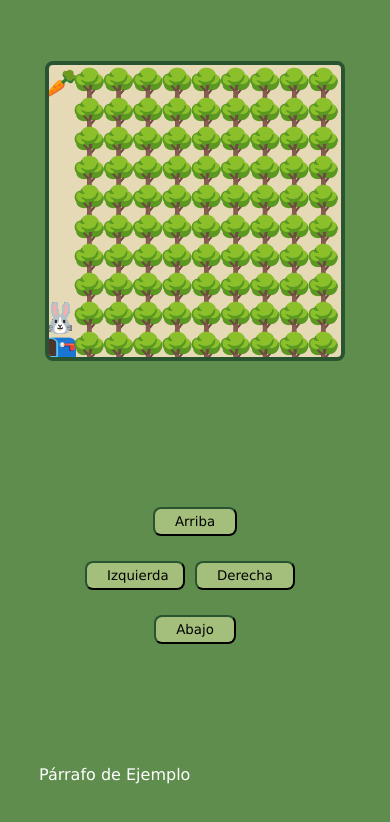
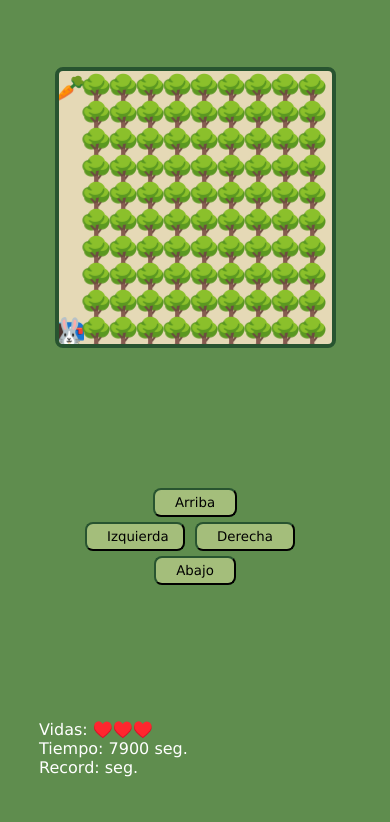
Before and after one commit to achipre/videogamejs, a plain HTML site: page index.html in a window 390 px wide. Both pictures are taken after a click on the button "Arriba". Drawn offline with Linux system fonts and the light colour scheme.

Commit message:
Limpiando Bug 1.0

```diff
--- a/game.js
+++ b/game.js
@@ -1,22 +1,78 @@
 const canvas = document.querySelector('#game');
 const game = canvas.getContext('2d');
 
-window.addEventListener('load', startGame);
-window.addEventListener('resize', startGame);
+window.addEventListener('load', setCanvasSize);
+window.addEventListener('resize', setCanvasSize);
 
-let canvasSize = (window.innerHeight > window.innerWidth) ? window.innerWidth * 0.75: window.innerHeight * 0.75;
-function startGame(){
+let canvasSize;
+let elementsSize;
+let level = 0;
+let lives = 3;
+
+let timeStart;
+let timePlayer;
+let timeInterval;
+
+// Selector de vidas
+const spanLive = document.querySelector('#lives');
+// Selector de tiempo
+const spanTime = document.querySelector('#time');
+
+// Selector de record
+const spanRecord = document.querySelector('#record');
+const pResult = document.querySelector('#result');
+//Crear personaje objeto
+const playerPosition = {
+  x: undefined ,
+  y: undefined ,
+}
+
+const gifPosition = {
+  x: undefined ,
+  y: undefined ,
+
+}
+
+let enemyPosition = [];
+
+function setCanvasSize() {
+
+  canvasSize = (window.innerHeight > window.innerWidth) ? Math.round(window.innerWidth * 0.7): Math.round(window.innerHeight * 0.7);
   canvas.setAttribute('width', canvasSize);
   canvas.setAttribute('height', canvasSize);
 
-  const elementsSize = canvasSize / 10;
+  elementsSize = Math.round(canvasSize / 10);
+  startGame();
+  playerPosition.x = undefined;
+  playerPosition.y = undefined;
+}
+
+
+function startGame(){
   game.font = elementsSize + 'px Impact';
   game.textAlign = 'end';
-  let map = maps[0]
+  let map = maps[level]
+  showLives();
+  showTime();
+  showRecord();
+
+  if (!map){
+    gameWin();
+    return;
+  }
+  if (!timeStart) {
+    timeStart = Date.now();
+    timeInterval = setInterval(showTime, 100);
+    showRecord()
+  }
+
   let mapRow = map.trim().split('\n');
   const mapRowCols = mapRow.map(row => row.trim().split(''));
 
+
+  enemyPosition = []
   game.clearRect(0,0,canvasSize,canvasSize)
+
   mapRowCols.forEach((row, rowI) => {
     row.forEach((col, colI ) => {
       const emoji = emojis[col];
@@ -27,14 +83,21 @@ function startGame(){
         if(!playerPosition.x && !playerPosition.y){
           playerPosition.x = posX;
           playerPosition.y = posY;
-          console.log({playerPosition});
         }
-      };
+      } else if (col == 'I') {
+        gifPosition.x = posX;
+        gifPosition.y = posY;
+      } else if (col == 'X') {
+        enemyPosition.push({
+          x: posX,
+          y: posY,
+        })
+      }
 
       game.fillText(emoji, posX, posY);
-      movePlayer();
     })
   });
+  movePlayer();
 
 
 };
@@ -43,11 +106,74 @@ let teclaUp = document.querySelector('#up');
 let teclaLeft = document.querySelector('#left');
 let teclaRight = document.querySelector('#right');
 let teclaDown = document.querySelector('#down');
+//Condision cuando ganamos pasar de nivel
+function levelWin(){
+  level++;
+  startGame();
+}
+
+function gameWin(){
+  clearInterval(timeInterval);
+  const recordTime = localStorage.getItem('record_time');
+  const playerTime = Date.now() - timeStart;
+
+
+  if (recordTime){
+    if (recordTime > playerTime){
+      localStorage.setItem('record_time', playerTime)
+      pResult.innerHTML = 'NIVEL SUPERADO';
+    } else {
+      pResult.innerHTML = 'TIEMPO NO SUPERADO INTENTALO DE NUEVO';
+    }
+  } else {
+    localStorage.setItem('record_time', playerTime)
+
+  }
+}
+
+function levelFail(){
+  lives--;
+  if (lives <= 0) {
+    level = 0;
+    lives = 3;
+    timeStart = 0;
+  };
+  playerPosition.x = undefined;
+  playerPosition.y = undefined;
+  startGame();
+}
+
+function showLives(){
+  spanLive.innerHTML = emojis['HEART'].repeat(lives);
+}
+function showTime(){
+  spanTime.innerHTML = Date.now() - timeStart;
+}
+function showRecord(){
+  spanRecord.innerHTML = localStorage.getItem('record_time');
+}
 
 function movePlayer() {
+  const gifColisionX = (playerPosition.x) == (gifPosition.x);
+  const gifColisionY = (playerPosition.y) == (gifPosition.y);
+  const colisionGif = gifColisionX && gifColisionY;
+  if(colisionGif){
+    levelWin();
+  }
+
+  const enemyColision = enemyPosition.find(enemy => {
+    const enemyColisionX = enemy.x == playerPosition.x;
+    const enemyColisionY = enemy.y == playerPosition.y;
+    return enemyColisionX && enemyColisionY;
+  });
+  if(enemyColision){
+    levelFail();
+  }
   game.fillText(emojis['PLAYER'], playerPosition.x, playerPosition.y);
 
 }
+
+
 
 //Eventos del teclado
 window.addEventListener('keydown', key);
@@ -56,9 +182,6 @@ teclaUp.addEventListener('click', moveUp);
 teclaLeft.addEventListener('click', moveLeft);
 teclaRight.addEventListener('click', moveRight);
 teclaDown.addEventListener('click', moveDown);
-
-//Funcion limpiar mapa
-
 
 //Funciones movimiento
 
@@ -69,25 +192,18 @@ function key(e){
   else if (e.key == 'ArrowDown') moveDown();
 }
 function moveUp(){
-  playerPosition.y -= (canvasSize/10);
+  if (playerPosition.y > (elementsSize)) playerPosition.y -= (elementsSize);
   startGame()
 }
 function moveLeft(){
-  playerPosition.x -= (canvasSize/10);
+  if (playerPosition.x > (elementsSize)) playerPosition.x -= (elementsSize);
   startGame()
 }
 function moveRight(){
-  playerPosition.x += (canvasSize/10);
+  if (playerPosition.x < (canvasSize)) playerPosition.x += (elementsSize);
   startGame()
 }
 function moveDown(){
-  playerPosition.y += (canvasSize/10);
+  if (playerPosition.y < (canvasSize)) playerPosition.y += (elementsSize);
   startGame()
 }
-
-//Crear personaje objeto
-
-const playerPosition = {
-  x: undefined ,
-  y: undefined ,
-}
--- a/index.html
+++ b/index.html
@@ -18,7 +18,10 @@
     </div>
     <div class="messages">
       <!-- TODO -->
-      <p>Párrafo de Ejemplo</p>
+      <p>Vidas: <span id="lives"></span></p>
+      <p>Tiempo: <span id="time"></span> seg.</p>
+      <p>Record: <span id="record">2000</span> seg.</p>
+      <p id="result"></p>
     </div>
   </section>
   <script src="maps.js"></script>
--- a/maps.js
+++ b/maps.js
@@ -4,6 +4,7 @@ const emojis = {
   'X':'🌳',
   'I':'🥕',
   'PLAYER':'🐰',
+  'HEART': '♥️',
   'BOMB_COLLISION':'💀',
   'GAME_OVER':'☠️',
   'WIN':'🏆',
@@ -49,3 +50,29 @@ maps.push(`
   XX-----OXX
   XXXXXXXXXX
 `);
+
+// maps.push(`
+//   O-----XXXX
+//   XXXXX-XXXX
+//   XX----XXXX
+//   XX-XXXXXXX
+//   XX-----XXX
+//   XXXXXX-XXX
+//   XX-----XXX
+//   XX-XXXXXXX
+//   XX-----IXX
+//   XXXXXXXXXX
+// `);
+
+// maps.push(`
+//   I-----XXXX
+//   XXXXX-XXXX
+//   XX----XXXX
+//   XX-XXXXXXX
+//   XX-----XXX
+//   XXXXXX-XXX
+//   XX-----XXX
+//   XX-XXXXXXX
+//   XX-----OXX
+//   XXXXXXXXXX
+// `);
--- a/style.css
+++ b/style.css
@@ -57,6 +57,6 @@ p {
 }
 
 @media (max-width: 440px) {
-  button { margin-top: 25px; }
+  button { margin-top: 5px; }
   #up, #down { margin-left: 100%; margin-right: 100%; }
 }
```
